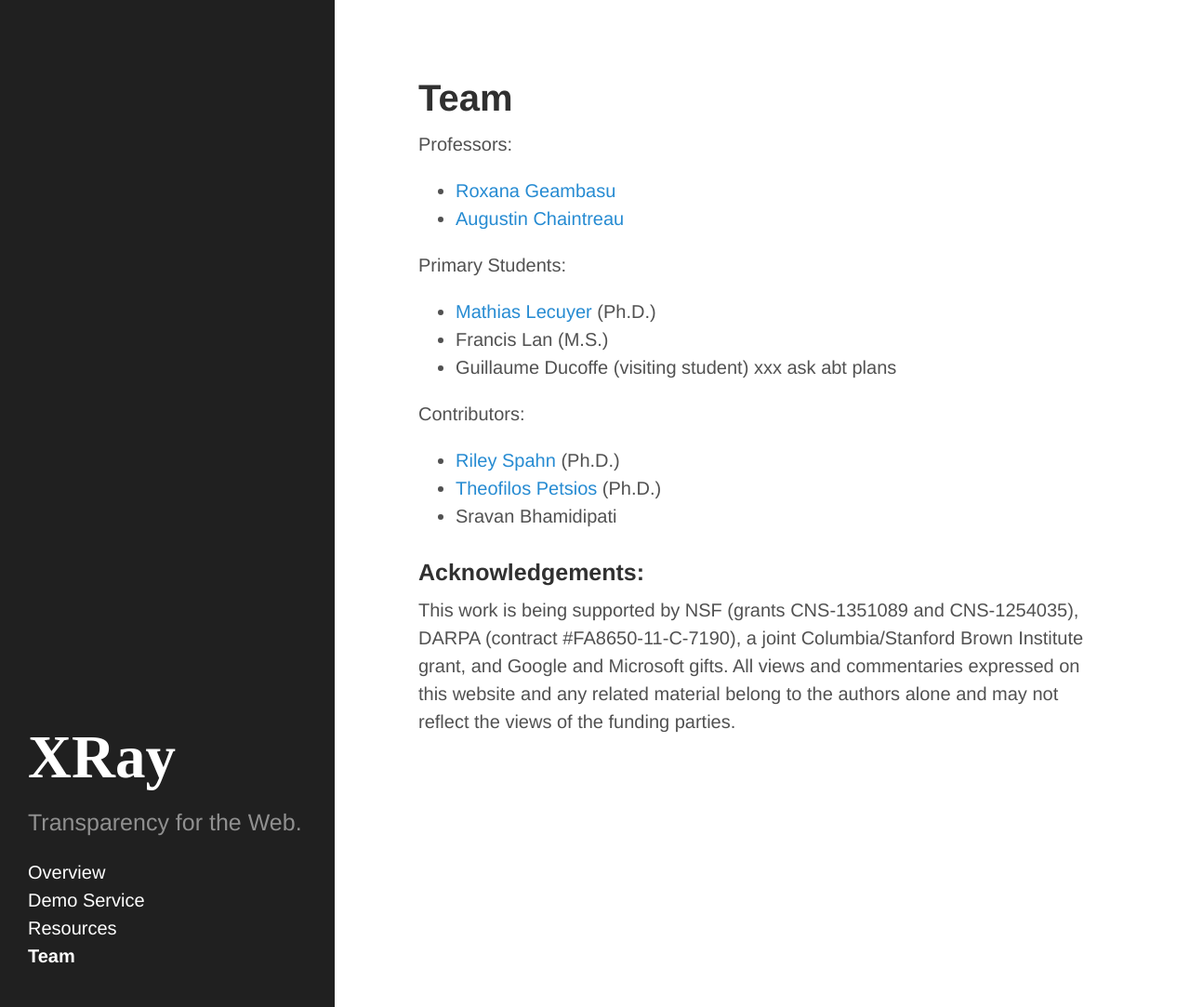
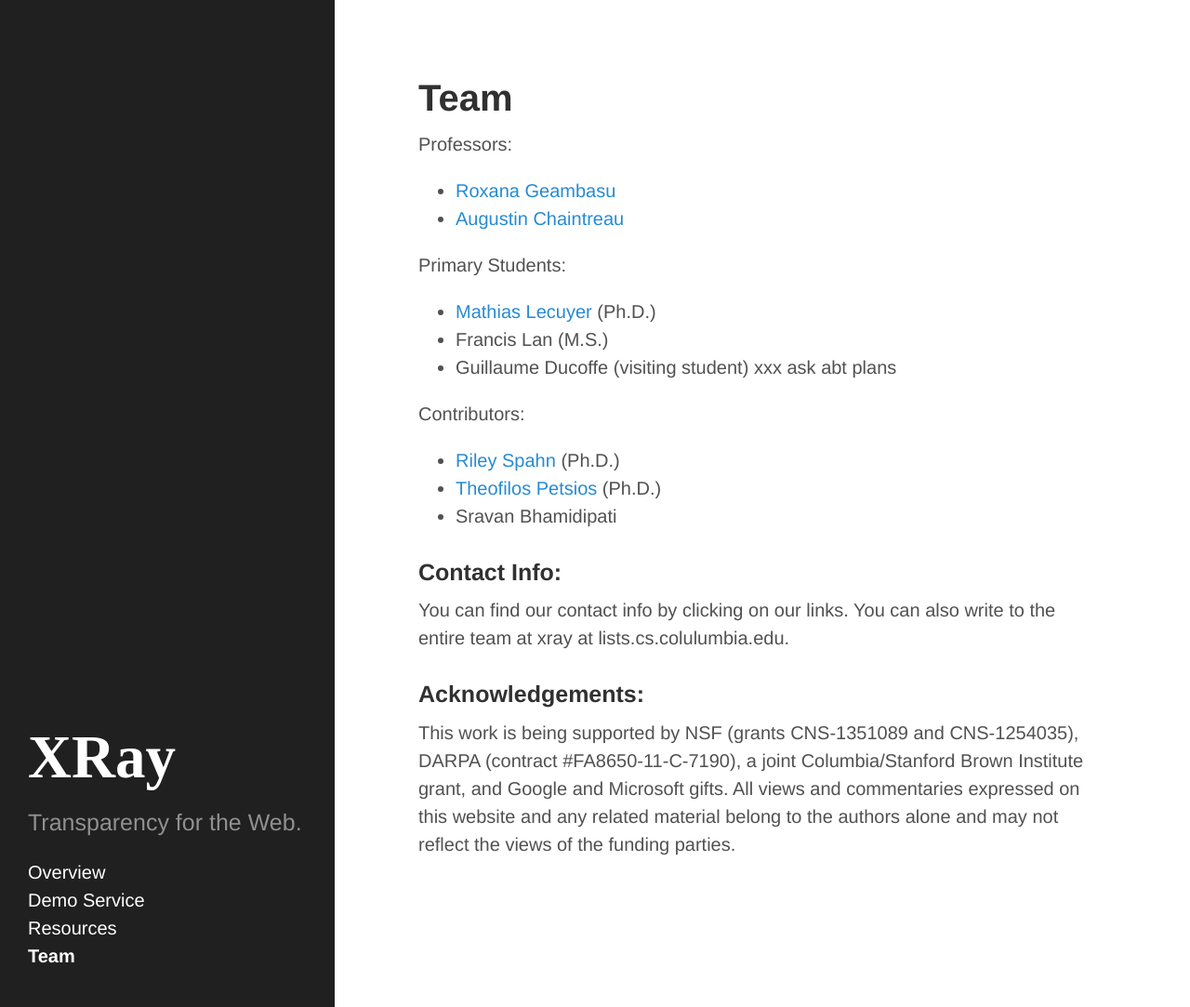
Before and after one commit to columbia/xray, a Jekyll site: the page built from team.md, in a window 1280 px wide and 1083 px high. Shown: the whole window at 93% size. Built offline with Jekyll 4.4.1, drawn with Linux system fonts in a browser that asks for light colours; Markdown is read by kramdown in place of the engine named in the settings.

```diff
--- a/team.md
+++ b/team.md
@@ -21,6 +21,10 @@ Contributors:
 - [Theofilos Petsios](http://www.cs.columbia.edu/~theofilos/) (Ph.D.)
 - Sravan Bhamidipati
 
+### Contact Info:
+
+You can find our contact info by clicking on our links.  You can also
+write to the entire team at xray at lists.cs.colulumbia.edu.
 
 ### Acknowledgements:
 
```
Also changed, not shown: demo.md (+8 -7 lines), index.md (+1 -1 lines).
